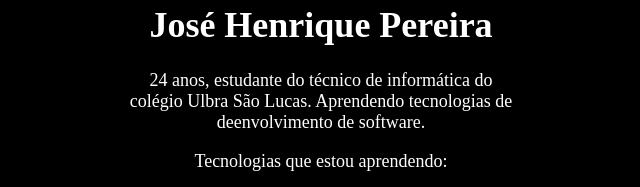
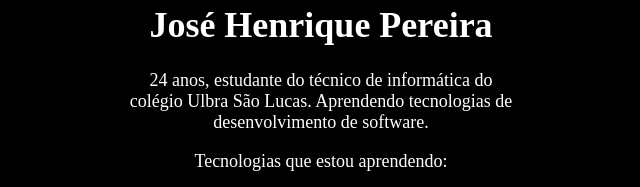
Before and after one commit to JHenriquepereira/pagina_repositorio, a plain HTML site: page index.html in a window 1280 px wide. Shown: the part 188-375 px from the top of the page, 319-959 px from the left. Drawn offline with nearby package versions, Linux system fonts and the light colour scheme.

Commit message:
Atualizei a escrita da página

```diff
--- a/index.html
+++ b/index.html
@@ -22,7 +22,7 @@
             <p class="profile-info">
 
                 24 anos, estudante do técnico de informática do colégio Ulbra São Lucas. Aprendendo tecnologias de
-                deenvolvimento de software.
+                desenvolvimento de software.
 
             </p>
             <p>Tecnologias que estou aprendendo:</p>
```
